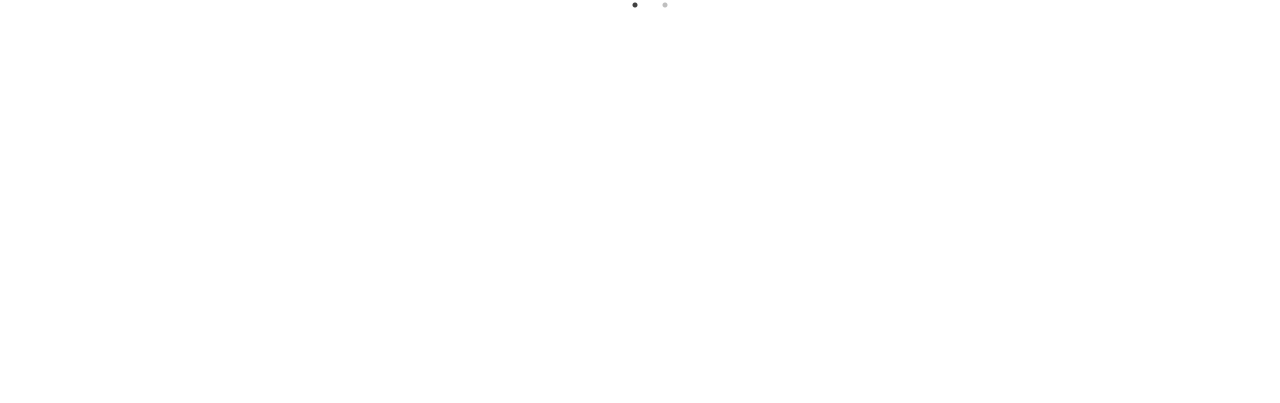
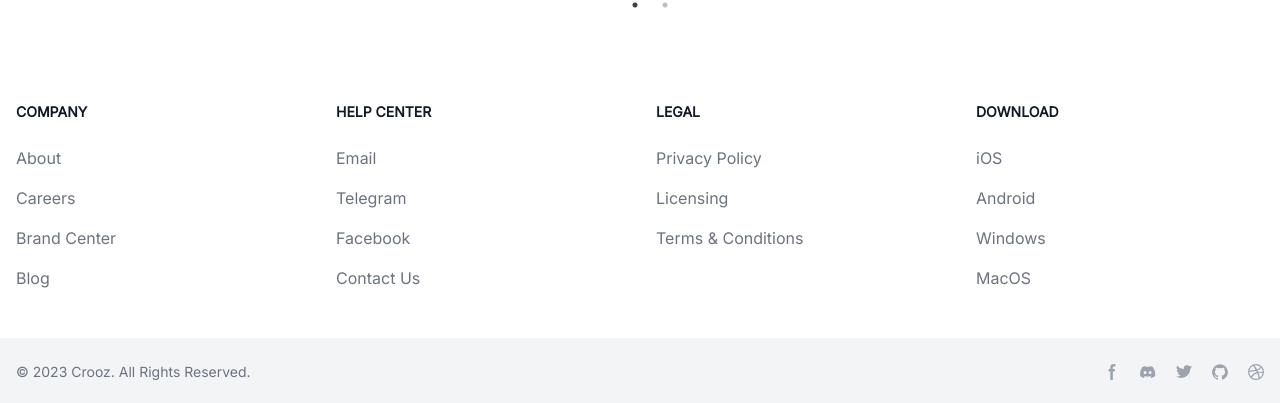
Before and after one commit to Manuel-heav/Crooz, a React (Vite) app: page / in a window 1280 px wide. Shown: the part 3565-3968 px from the top of the page. Before the commit the page ends 3635 px from the top, so only its background shows below. Built offline with nearby package versions, Linux system fonts and the light colour scheme.

Commit message:
color update

```diff
--- a/src/_root/pages/Home.jsx
+++ b/src/_root/pages/Home.jsx
@@ -22,7 +22,7 @@
         <Offers />
         {/* <Accordion /> */}
         {/* <HowItWorks /> */}
-        {/* <Footer /> */}
+        <Footer />
       </div>
   )
 }
--- a/src/index.css
+++ b/src/index.css
@@ -186,7 +186,7 @@
 
  @font-face{
   font-family: ethiopia;
-  src: url(../public/abyssinia.ttf)
+  src: url(../public/ETHIOPIA.TTF)
  }
 
  .amharic{
```
